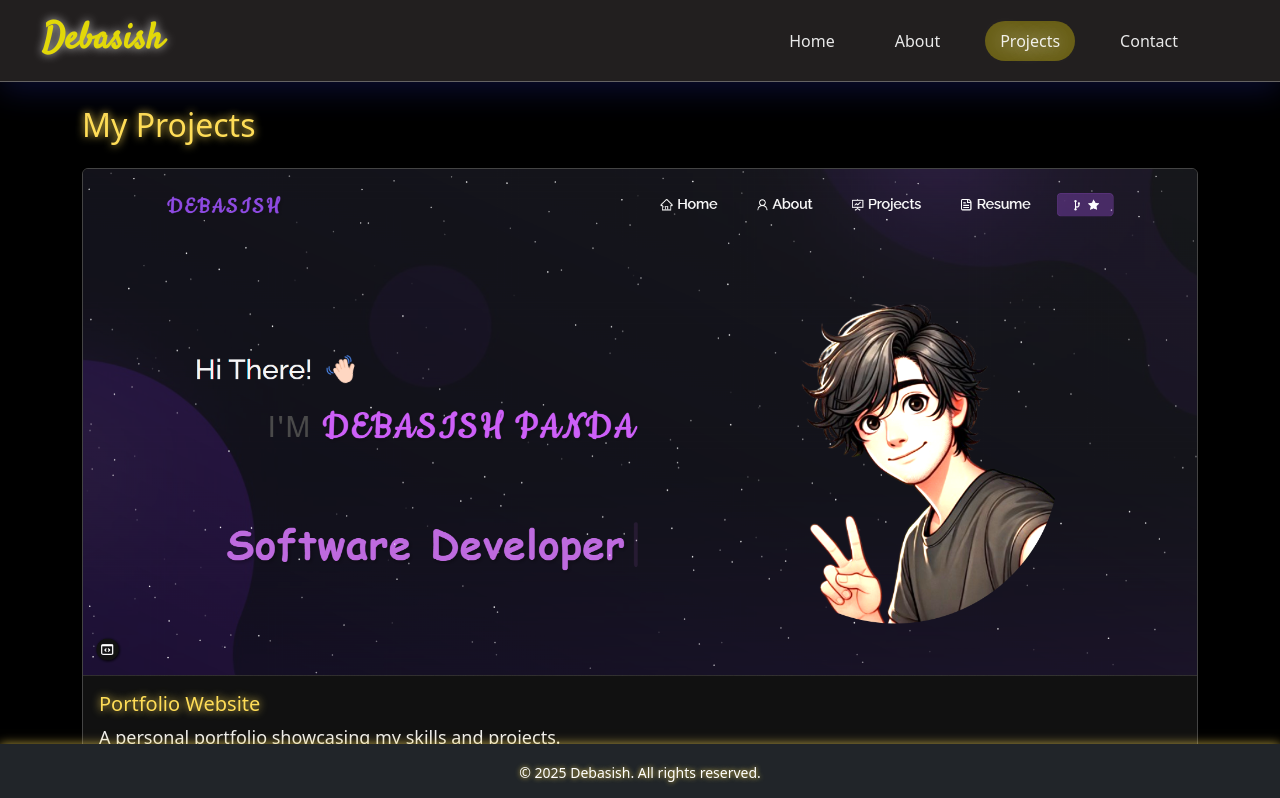
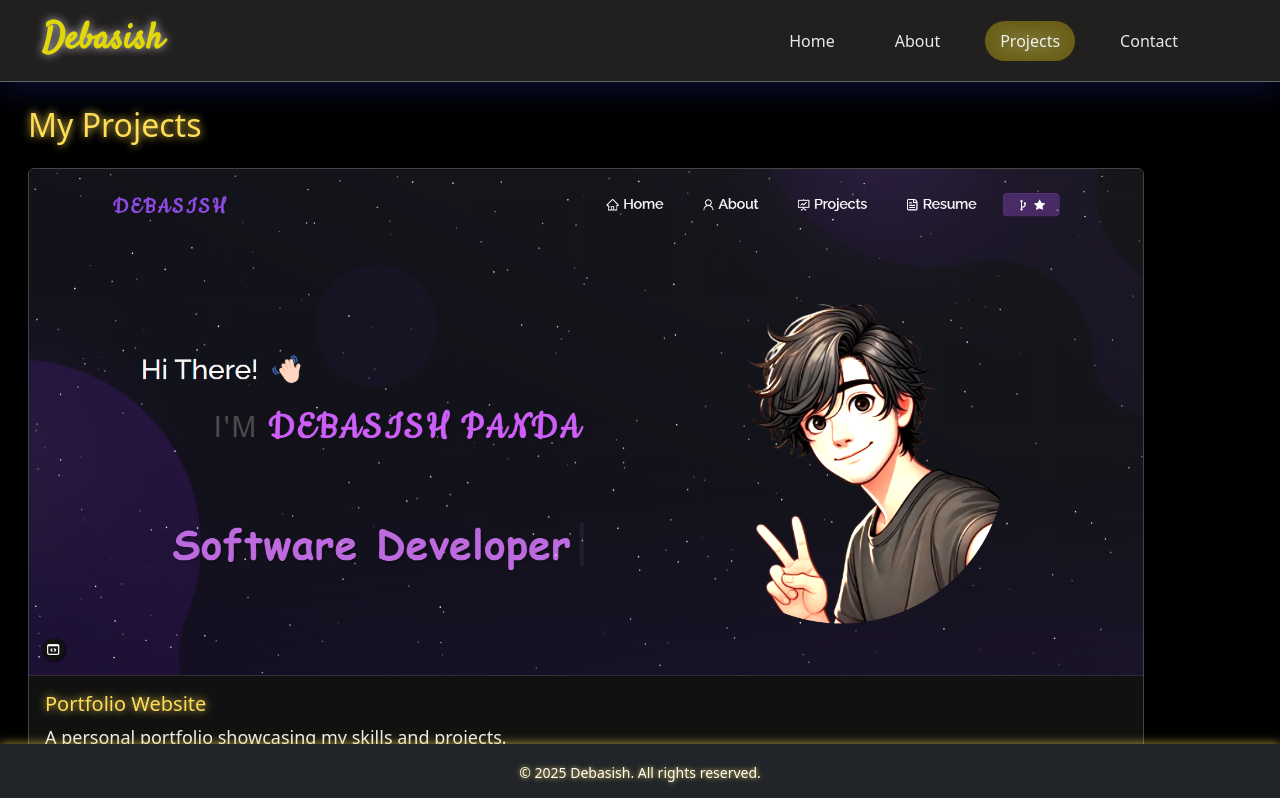
Before and after one commit to debasish39/portfolio9, a React (Vite) app: page /projects in a window 1280 px wide. Shown: the top 798 px of the page. Built offline with nearby package versions, Linux system fonts and the light colour scheme; a web font is replaced by a local one.

Commit message:
Update Projects.jsx

```diff
--- a/src/bootstrapport/pages/Projects.jsx
+++ b/src/bootstrapport/pages/Projects.jsx
@@ -116,7 +116,7 @@ useEffect(() => {
 }, []);
 
   return (
-    <Container className="mt-3">
+    <Container className="m-3">
       {/* Scroll Progress Bar */}
       <div
         style={{
```
